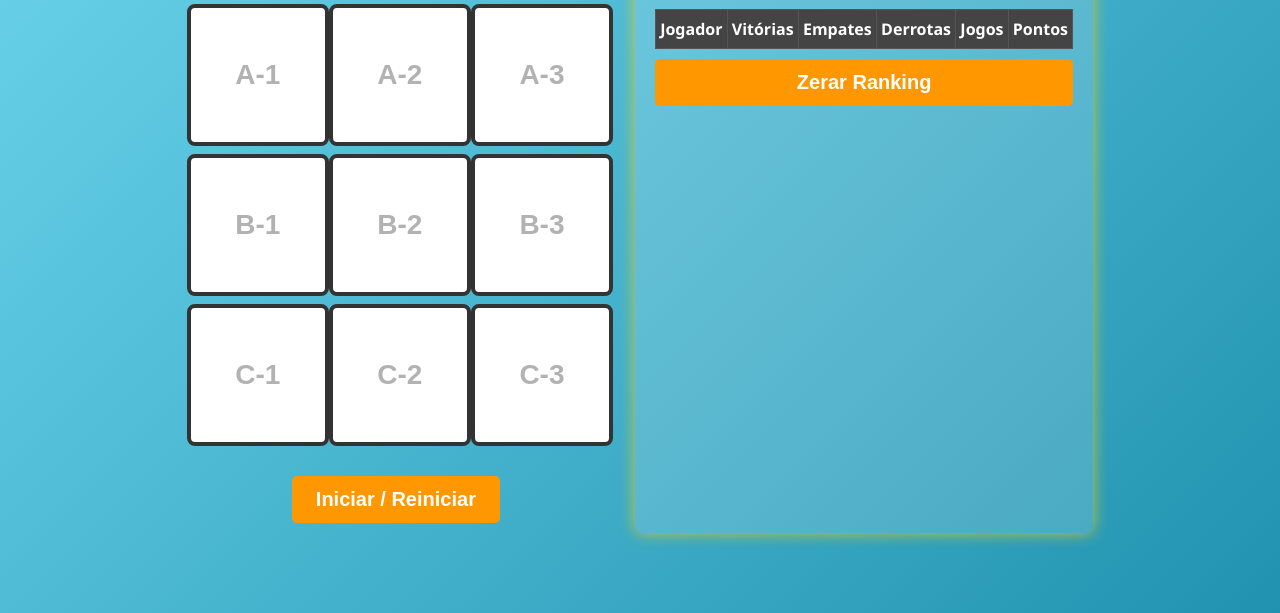
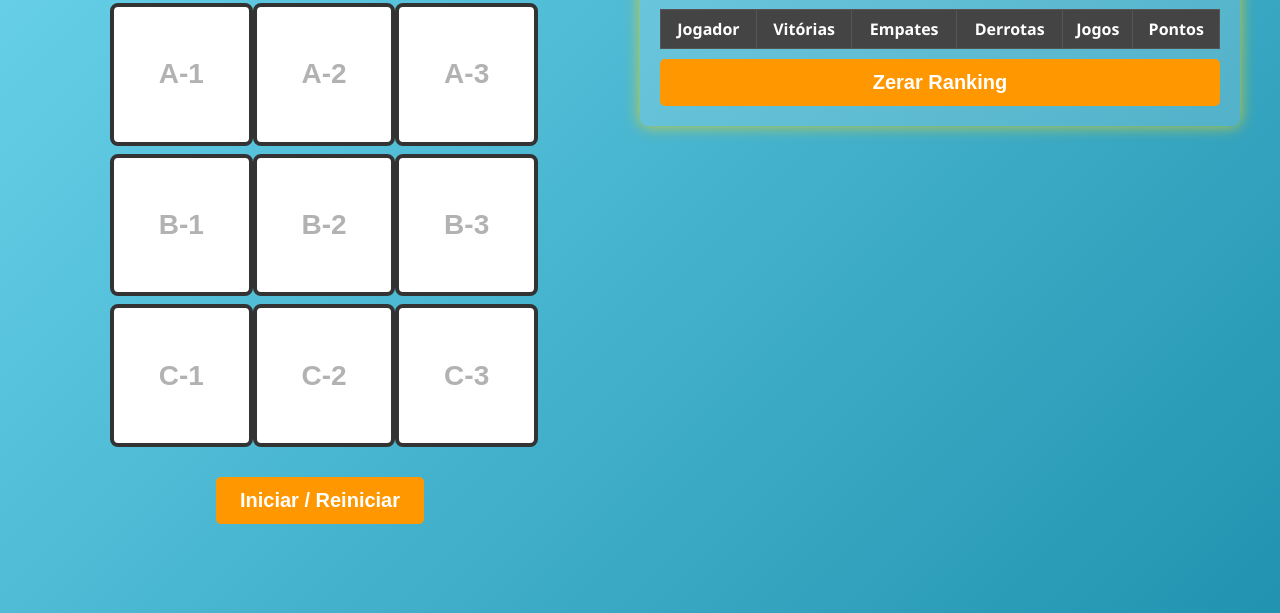
Before and after one commit to paullo171977/jogodavelha, a plain HTML site: page index.html in a window 1280 px wide. Shown: the part 187-800 px from the top of the page. Drawn offline with Linux system fonts and the light colour scheme.

Commit message:
feat: release

```diff
--- a/index.html
+++ b/index.html
@@ -3,7 +3,7 @@
 
 <head>
   <meta charset="utf-8" />
-  <meta name="viewport" content="width=device-width, initial-scale=1.0" /> <!-- ✅ responsividade -->
+  <meta name="viewport" content="width=device-width, initial-scale=1.0" />
   <title>Jogo da Velha com Ranking</title>
   <script defer src="jogoDaVelha.js"></script>
   <style>
@@ -21,12 +21,13 @@
 
     .container {
       display: flex;
-      flex-wrap: wrap;
-      /* ✅ quebra em telas menores */
-      gap: 30px;
+      flex-wrap: nowrap;
+      gap: 40px;
       justify-content: center;
+      align-items: flex-start;
       padding: 20px;
-      max-width: 1000px;
+      max-width: 1200px;
+      width: 100%;
     }
 
     .game-area {
@@ -34,13 +35,11 @@
       flex-direction: column;
       align-items: center;
       flex: 1 1 280px;
-      /* ✅ largura mínima para o jogo */
     }
 
     h1 {
       margin: 0 0 10px;
       font-size: clamp(24px, 5vw, 48px);
-      /* ✅ escala dinâmica */
       text-align: center;
     }
 
@@ -64,7 +63,6 @@
     .cell {
       width: 100%;
       aspect-ratio: 1 / 1;
-      /* ✅ mantém quadrado */
       background: #fff;
       color: #333;
       font-size: clamp(32px, 8vw, 72px);
@@ -127,7 +125,6 @@
       text-shadow: 0 0 6px #ffd700aa;
     }
 
-    /* Tabela do ranking */
     .score-table {
       width: 100%;
       border-collapse: collapse;
@@ -170,15 +167,16 @@
       text-shadow: 0 0 6px #ffd700cc;
     }
 
-    /* ✅ Ajustes responsivos extras */
+    /* ✅ Responsivo: abaixo de 768px coloca em coluna */
     @media (max-width: 768px) {
       .container {
         flex-direction: column;
+        /* scoreboard vai para baixo do jogo */
         align-items: center;
       }
 
       #board {
-        grid-template-columns: repeat(3, 30vw);
+        grid-template-columns: repeat(3, minmax(60px, 25vw));
         max-width: 90vw;
       }
     }
```
